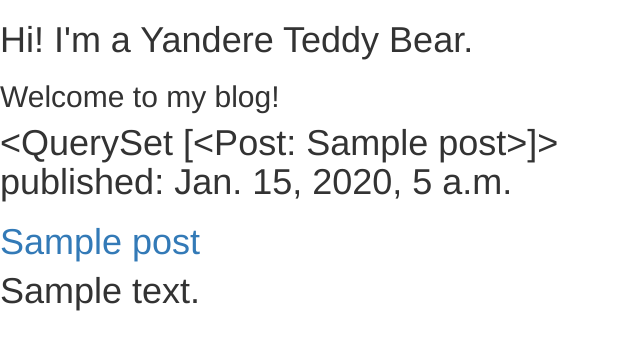
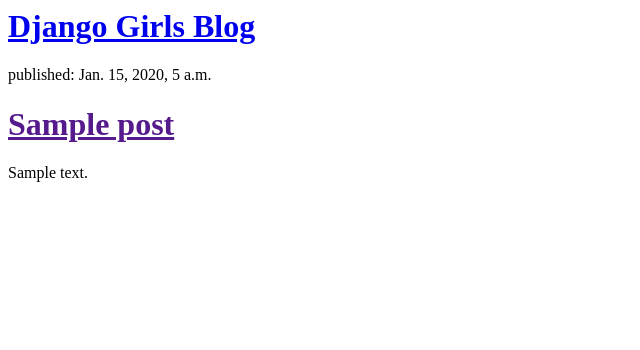
Before and after one commit to andthephoenix/my-first-blog, a Django app: template blog/templates/blog/post_list.html in a window 1280 px wide. Shown: the top 350 px of the page, without its empty margins (0-640 px from the left). Run offline with Django 3.2, Linux system fonts and the light colour scheme; the template is opened without the code that fills it: values that come from a table or form of the project are taken from there, others are empty; tables that the repository leaves empty hold one stand-in row (values such as "Sample post"); some libraries are stand-ins or nearby versions.

Commit message:
Modified templates to display posts from database.

```diff
--- a/blog/templates/blog/post_list.html
+++ b/blog/templates/blog/post_list.html
@@ -1,4 +1,4 @@
-<html>
+  <!--<html>
 <head>
        <title>Yandere Teddy Bear Blog</title>
        <link rel="stylesheet" href="//maxcdn.bootstrapcdn.com/bootstrap/3.2.0/css/bootstrap.min.css">
@@ -9,10 +9,25 @@
     <h1>  <p>Hi! I'm a Yandere Teddy Bear.</p><h1>
         <div>
 
-      <h2><p>Welcome to my blog!</p> </h2>
+    <h2><p>Welcome to my blog!</p> </h2>
+-->
+  <!--
+  <div>
+      <h1><a href="/">Django Girls Blog</a></h1>
+  </div>
 
-{{ posts }}
+  {% for post in posts %}
+      <div>
+          <p>published: {{ post.published_date }}</p>
+          <h1><a href="">{{ post.title }}</a></h1>
+          <p>{{ post.text|linebreaksbr }}</p>
+      </div>
+  {% endfor %}
+-->
 
+
+<div>
+    <h1><a href="/">Django Girls Blog</a></h1>
 </div>
 
 {% for post in posts %}
@@ -22,5 +37,3 @@
         <p>{{ post.text|linebreaksbr }}</p>
     </div>
 {% endfor %}
-    </body>
-</html>
--- a/blog/views.py
+++ b/blog/views.py
@@ -1,4 +1,7 @@
 from django.shortcuts import render
+from django.utils import timezone
+from .models import Post
 
 def post_list(request):
-    return render(request, 'blog/post_list.html', {})
+    posts = Post.objects.filter(published_date__lte=timezone.now()).order_by('published_date')
+    return render(request, 'blog/post_list.html', {'posts': posts})
```
